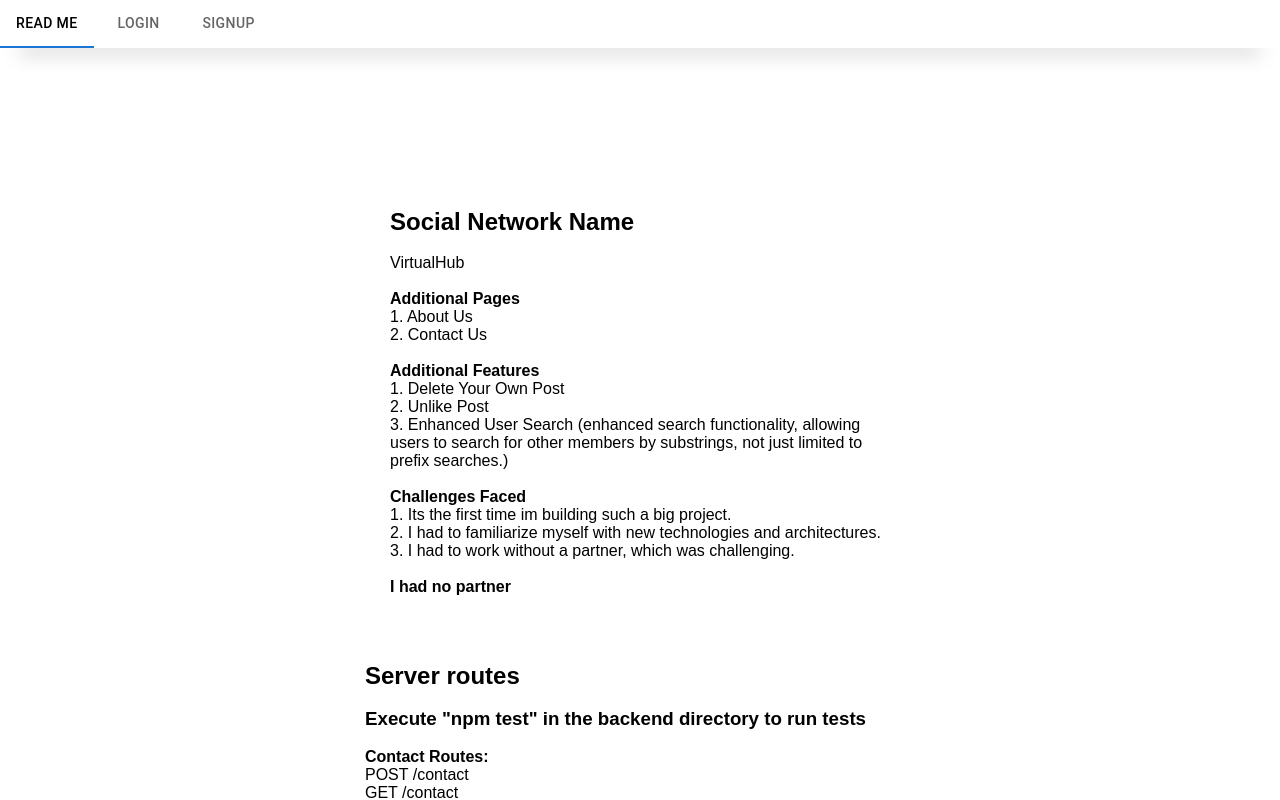
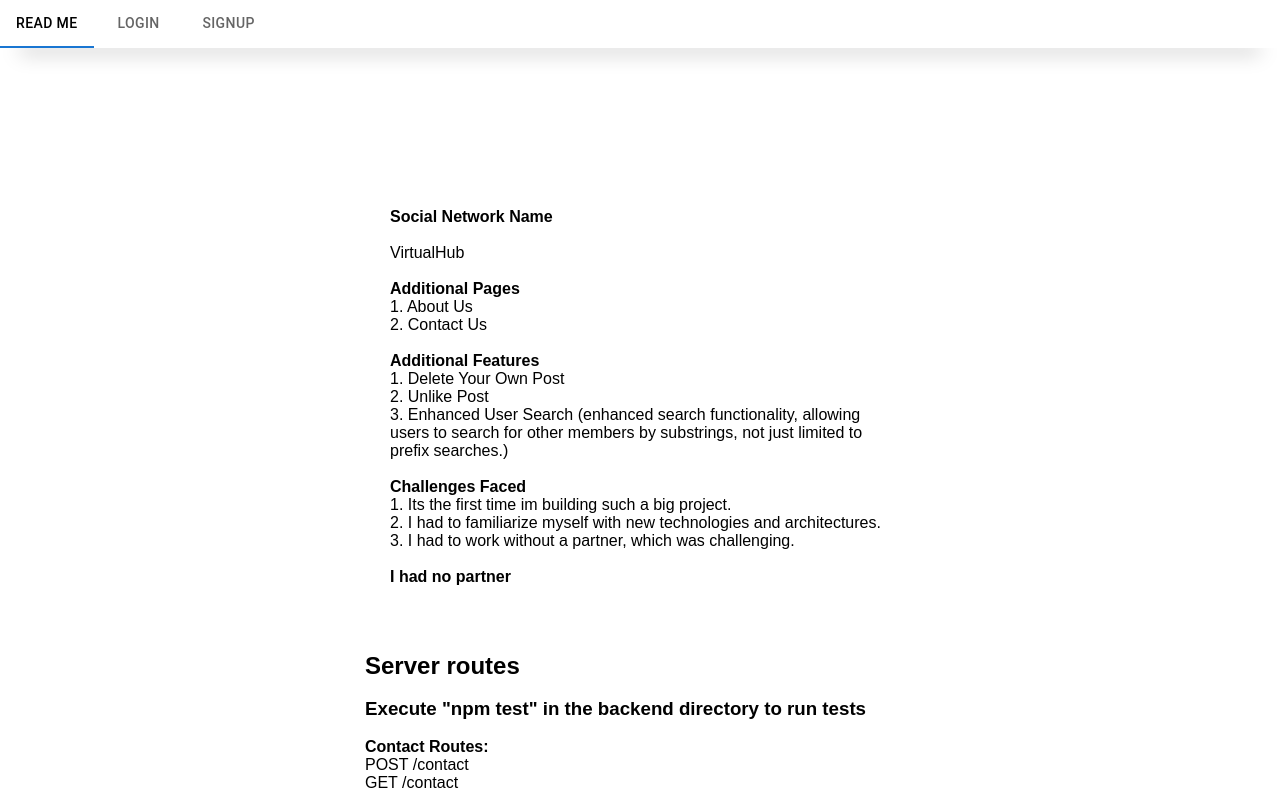
Before and after one commit to TalAviram247/Social-Network-Project, a React (Vite) app in the folder frontend/: page /readme in a window 1280 px wide. Shown: the top 800 px of the page. Built offline with nearby package versions, Linux system fonts and the light colour scheme; no server answers.

Commit message:
small adjustments

```diff
--- a/frontend/src/components/contact/contact.jsx
+++ b/frontend/src/components/contact/contact.jsx
@@ -62,7 +62,7 @@ export const Contact = () => {
         <br></br>
 
         <TextField
-          label="Title"
+          label="Message"
           className="input"
           rows={6}
           multiline
--- a/frontend/src/components/readme/readme.jsx
+++ b/frontend/src/components/readme/readme.jsx
@@ -16,7 +16,7 @@ export const Readme = () => {
       <h1 className="title">Read me</h1>
       <Box width={500} py={3}>
         <br />
-        <h2>Social Network Name</h2>
+        <h4>Social Network Name</h4>
         <br />
         <div>
           <p>VirtualHub</p>
--- a/frontend/src/components/topBar/topBar.jsx
+++ b/frontend/src/components/topBar/topBar.jsx
@@ -39,6 +39,14 @@ export default function TopBar() {
           style={showIfLoggedIn}
         />
         <Tab
+          key="Users"
+          label="Users"
+          value="/users"
+          to="/users"
+          component={Link}
+          style={showIfLoggedIn}
+        />
+        <Tab
           label="About"
           value="/about"
           to="/about"
@@ -53,14 +61,7 @@ export default function TopBar() {
           style={showIfLoggedIn}
         />
         <Tab label="Read me" value="/readme" to="/readme" component={Link} />
-        <Tab
-          key="Users"
-          label="Users"
-          value="/users"
-          to="/users"
-          component={Link}
-          style={showIfLoggedIn}
-        />
+
         <Tab
           key="Logout"
           label="Logout"
```
